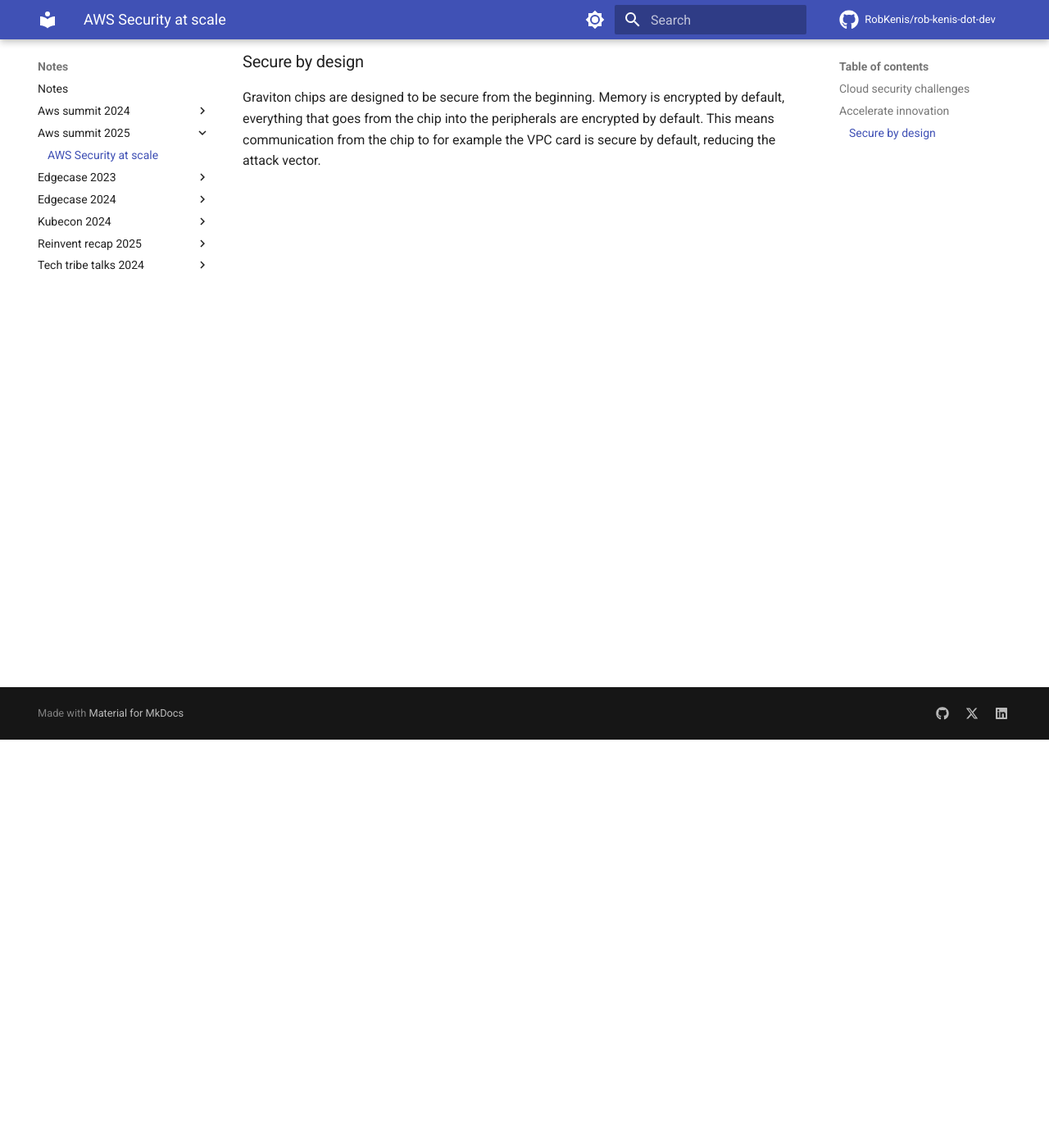
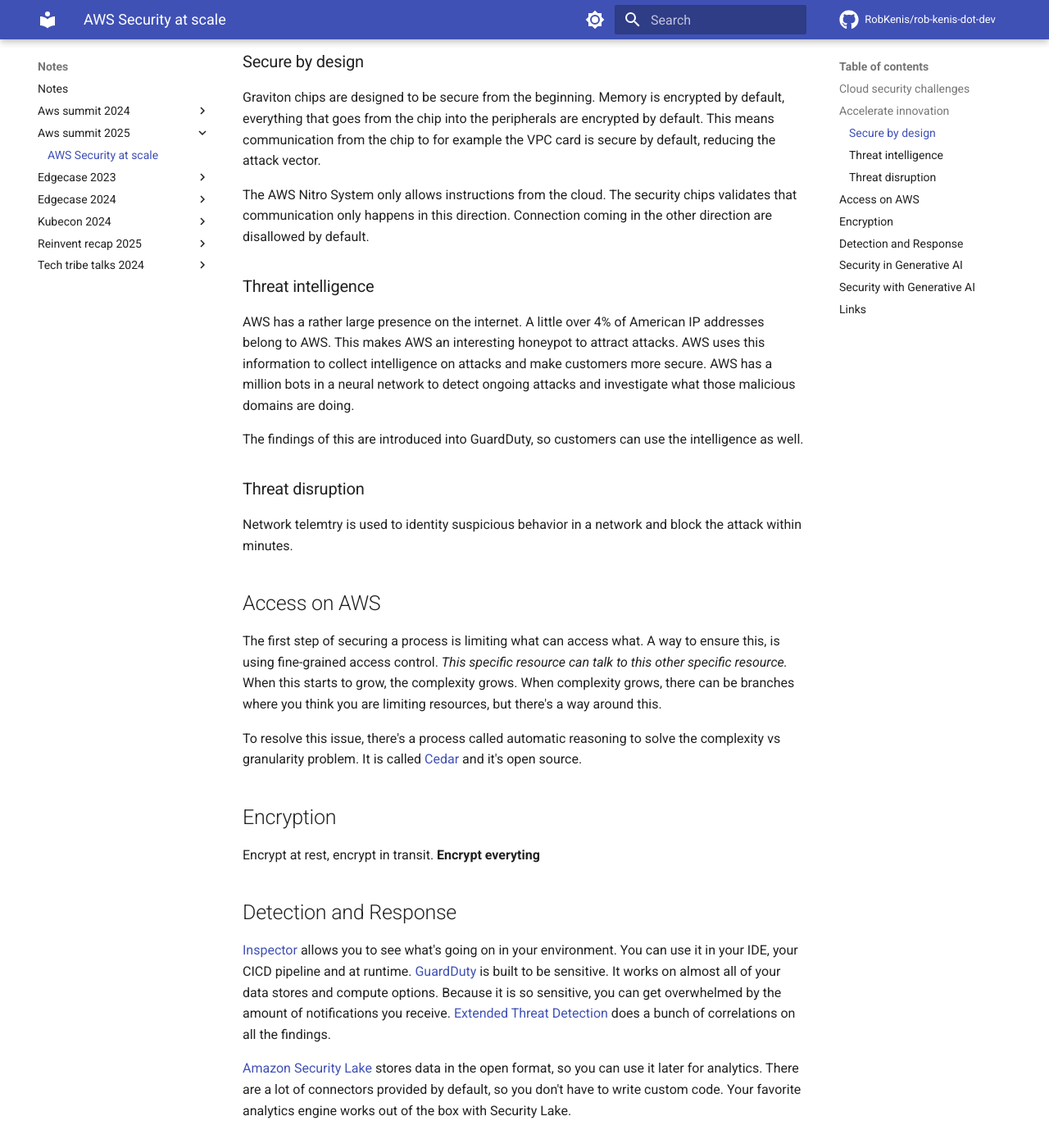
Before and after one commit to RobKenis/rob-kenis-dot-dev, an MkDocs documentation site: the page built from docs/aws-summit-2025/1-security-at-scale.md, in a window 1280 px wide and 1400 px high, scrolled down 498 px. Shown: the whole window at 82% size. Built offline with MkDocs 1.6.1 and Material for MkDocs 9.7.7, drawn with Linux system fonts in a browser that asks for light colours; comment, search, counter and statistics services are not loaded; some of the changed text lies outside the part shown.

Commit message:
Add more notes on AWS security

```diff
--- a/docs/aws-summit-2025/1-security-at-scale.md
+++ b/docs/aws-summit-2025/1-security-at-scale.md
@@ -20,3 +20,60 @@
 everything that goes from the chip into the peripherals are encrypted by default. This means
 communication from the chip to for example the VPC card is secure by default, reducing the attack
 vector.
+
+The AWS Nitro System only allows instructions from the cloud. The security chips validates that communication
+only happens in this direction. Connection coming in the other direction are disallowed by default.
+
+### Threat intelligence
+
+AWS has a rather large presence on the internet. A little over 4% of American IP addresses belong to AWS.
+This makes AWS an interesting honeypot to attract attacks. AWS uses this information to collect intelligence
+on attacks and make customers more secure. AWS has a million bots in a neural network to detect ongoing
+attacks and investigate what those malicious domains are doing.
+
+The findings of this are introduced into GuardDuty, so customers can use the intelligence as well.
+
+### Threat disruption
+
+Network telemtry is used to identity suspicious behavior in a network and block the attack within minutes.
+
+## Access on AWS
+
+The first step of securing a process is limiting what can access what. A way to ensure this, is using
+fine-grained access control. _This specific resource can talk to this other specific resource._ When this
+starts to grow, the complexity grows. When complexity grows, there can be branches where you think you
+are limiting resources, but there's a way around this.
+
+To resolve this issue, there's a process called automatic reasoning to solve the complexity vs granularity
+problem. It is called [Cedar](https://aws.amazon.com/about-aws/whats-new/2023/05/cedar-open-source-language-access-control/)
+and it's open source.
+
+## Encryption
+
+Encrypt at rest, encrypt in transit. **Encrypt everyting**
+
+## Detection and Response
+
+[Inspector](https://docs.aws.amazon.com/inspector/latest/user/what-is-inspector.html) allows you to see what's going
+on in your environment. You can use it in your IDE, your CICD pipeline and at runtime. [GuardDuty](https://docs.aws.amazon.com/guardduty/latest/ug/what-is-guardduty.html) is built to be sensitive. It works on almost all of your data stores and compute options.
+Because it is so sensitive, you can get overwhelmed by the amount of notifications you receive. [Extended Threat Detection](https://docs.aws.amazon.com/guardduty/latest/ug/guardduty-extended-threat-detection.html) does a bunch of correlations on all the findings.
+
+[Amazon Security Lake](https://aws.amazon.com/security-lake/) stores data in the open format, so you can use it later for analytics. There
+are a lot of connectors provided by default, so you don't have to write custom code. Your favorite analytics engine works out of the box
+with Security Lake.
+
+## Security in Generative AI
+
+We can think of the agent and its capability as just another service. Implement the policies in the same way, secure the data in the way.
+It's security in depth, we already know how to protect data, leverage GuardDuty, **encrypt everything**, use fine-grained policies.
+
+## Security with Generative AI
+
+Either use it of proative or reactive security. Or use it to enhance the experience for security analists and engineers. Leverage it to automate the boring
+tasks, like summarizing threat intelligence or simplifying reporting. You can automate the repetetive tasks as well, like automating
+patch requests and the incident-response procedure. If you don't want to go into the full automation route, gen AI can help
+you to propose remediation tasks for example.
+
+## Links
+
+- <https://docs.aws.amazon.com/securityhub/latest/userguide/what-is-securityhub.html>
--- a/requirements.txt
+++ b/requirements.txt
@@ -1,6 +1,6 @@
 mkdocs
+mkdocs-git-revision-date-localized-plugin
 mkdocs-material
-mkdocs-git-revision-date-localized-plugin
 mkdocs-rss-plugin
+pymdown-extensions
 termynal
-pymdown-extensions
```
Also changed, not shown: .pre-commit-config.yaml (+7 -6 lines), 1 other file.
